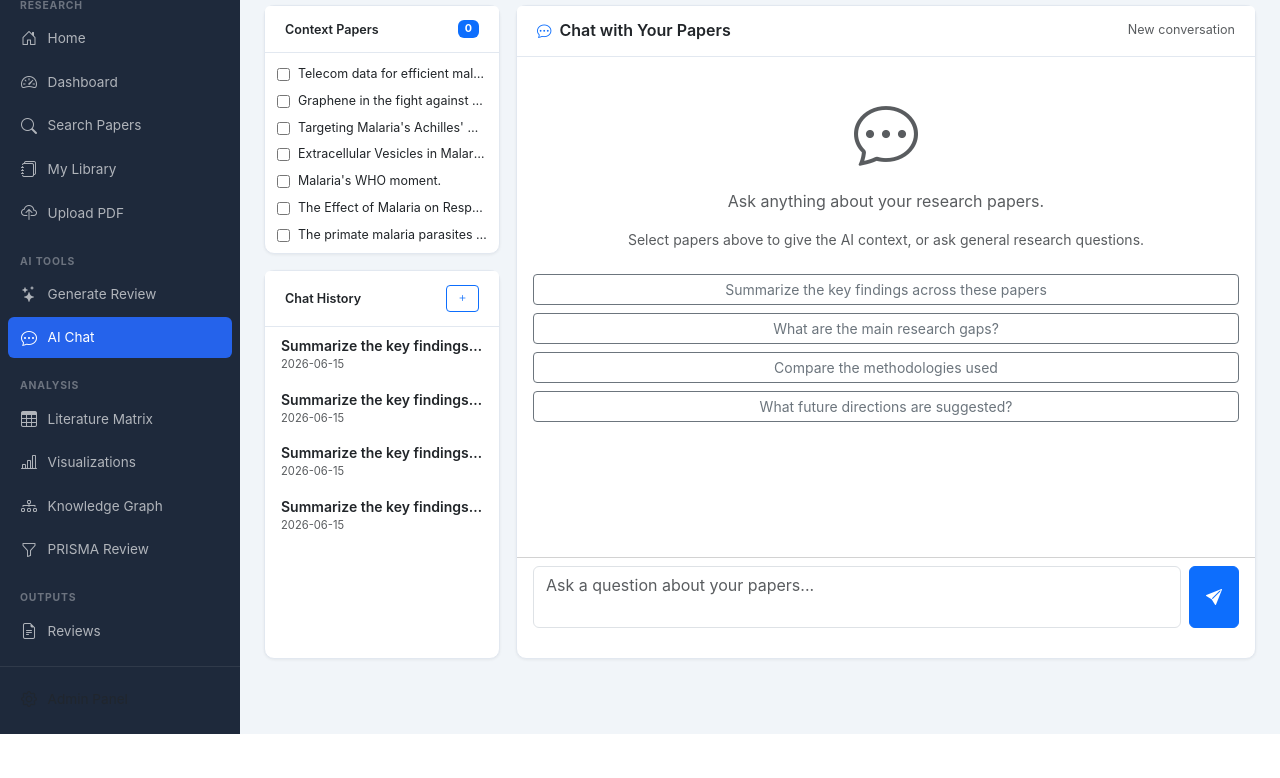
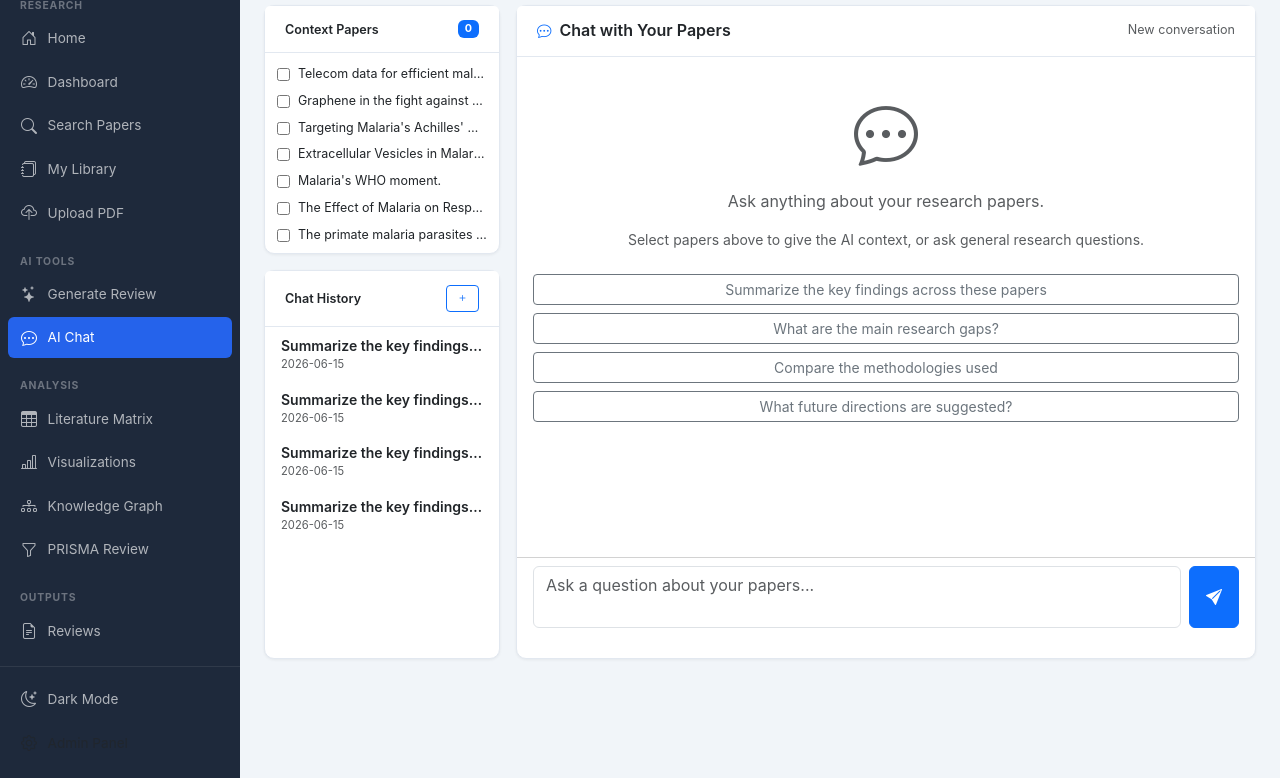
Before and after one commit to julisunkan/literature, a Flask app: page /ai/chat in a window 1280 px wide. Shown: the part 87-865 px from the top of the page. Before the commit the page ends 821 px from the top, so only its background shows below. Run offline with Flask 3, Linux system fonts and the light colour scheme; data comes from the database, SQL or seed files in the repository.

Commit message:
Add dark mode functionality to the application interface
Implements a dark mode toggle that saves user preferences in localStorage. Includes CSS for dark theme and JavaScript for seamless switching, with an anti-flash script in the head for immediate theme application.

Replit-Commit-Author: Agent
Replit-Commit-Session-Id: f0e80ddb-8cc3-4754-8471-07f9b031f8ca
Replit-Commit-Checkpoint-Type: full_checkpoint
Replit-Commit-Event-Id: ae791269-c842-40df-b1ff-7a8783a160e7
Replit-Commit-Screenshot-Url: https://storage.googleapis.com/screenshot-production-us-central1/3c95be58-d715-4133-a506-2487d90dbb48/f0e80ddb-8cc3-4754-8471-07f9b031f8ca/vG2dsIX
Replit-Helium-Checkpoint-Created: true

```diff
--- a/static/css/style.css
+++ b/static/css/style.css
@@ -137,3 +137,56 @@ body { font-family: 'Inter', -apple-system, BlinkMacSystemFont, 'Segoe UI', sans
 ::-webkit-scrollbar-track { background: #f1f5f9; }
 ::-webkit-scrollbar-thumb { background: #cbd5e1; border-radius: 3px; }
 ::-webkit-scrollbar-thumb:hover { background: #94a3b8; }
+
+/* Dark mode toggle button */
+#darkToggle { background: none; border: none; padding: 0.55rem 0.75rem; border-radius: 6px; color: rgba(255,255,255,0.65); font-size: 0.85rem; cursor: pointer; display: flex; align-items: center; gap: 0.6rem; width: 100%; text-align: left; transition: all 0.15s; margin-bottom: 2px; }
+#darkToggle:hover { background: rgba(255,255,255,0.08); color: white; }
+#darkToggle i { font-size: 1rem; flex-shrink: 0; width: 18px; text-align: center; }
+
+/* ── Dark Mode ── */
+body.dark { background: #0f172a; color: #e2e8f0; }
+body.dark .top-nav { background: #1e293b; border-bottom-color: #334155; }
+body.dark .top-nav-title { color: #94a3b8; }
+body.dark .btn-outline-secondary { color: #94a3b8; border-color: #475569; }
+body.dark .btn-outline-secondary:hover { background: #334155; color: #e2e8f0; border-color: #475569; }
+body.dark .card { background: #1e293b; border-color: #334155; }
+body.dark .card-header { background: #1e293b; border-bottom-color: #334155; color: #e2e8f0; }
+body.dark .card-body { color: #e2e8f0; }
+body.dark .stat-card { background: #1e293b; border-color: #334155; }
+body.dark .stat-value { color: #f1f5f9; }
+body.dark .stat-label { color: #94a3b8; }
+body.dark .feature-card { background: #1e293b; border-color: #334155; color: #e2e8f0; }
+body.dark .feature-card:hover { box-shadow: 0 4px 16px rgba(37,99,235,0.2); }
+body.dark .hero-section { background: linear-gradient(135deg, #1e3a5f 0%, #2e1f5e 100%); }
+body.dark .review-section { background: #1e293b; border-color: #334155; }
+body.dark .review-content, body.dark .ai-response { color: #cbd5e1; }
+body.dark .chat-bubble.assistant { background: #1e293b; border-color: #334155; color: #e2e8f0; }
+body.dark .upload-zone { background: #1e293b; border-color: #475569; }
+body.dark .upload-zone:hover { border-color: var(--primary); background: rgba(37,99,235,0.1); }
+body.dark .prisma-box { background: #1e293b; }
+body.dark .table { color: #e2e8f0; border-color: #334155; }
+body.dark .table th { background: #1e293b; color: #94a3b8; border-color: #334155; }
+body.dark .table td { border-color: #334155; }
+body.dark .table-hover tbody tr:hover { background: rgba(255,255,255,0.04); }
+body.dark .form-control, body.dark .form-select { background: #1e293b; border-color: #475569; color: #e2e8f0; }
+body.dark .form-control:focus, body.dark .form-select:focus { background: #1e293b; border-color: var(--primary); color: #e2e8f0; box-shadow: 0 0 0 0.2rem rgba(37,99,235,0.25); }
+body.dark .form-control::placeholder { color: #475569; }
+body.dark .input-group-text { background: #334155; border-color: #475569; color: #94a3b8; }
+body.dark .dropdown-menu { background: #1e293b; border-color: #334155; }
+body.dark .dropdown-item { color: #e2e8f0; }
+body.dark .dropdown-item:hover { background: #334155; }
+body.dark .dropdown-header, body.dark .dropdown-item-text { color: #94a3b8; }
+body.dark .border-bottom { border-bottom-color: #334155!important; }
+body.dark .text-muted { color: #64748b !important; }
+body.dark .bg-light { background: #1e293b !important; }
+body.dark .bg-white { background: #1e293b !important; }
+body.dark .alert-info { background: #1e3a5f; border-color: #2563eb; color: #bfdbfe; }
+body.dark .alert-warning { background: #3d2c0a; border-color: #d97706; color: #fde68a; }
+body.dark .alert-danger { background: #3d0a0a; border-color: #dc2626; color: #fca5a5; }
+body.dark .alert-success { background: #052e16; border-color: #16a34a; color: #86efac; }
+body.dark .modal-content { background: #1e293b; border-color: #334155; color: #e2e8f0; }
+body.dark .modal-header, body.dark .modal-footer { border-color: #334155; }
+body.dark .badge.bg-light { background: #334155 !important; color: #e2e8f0 !important; }
+body.dark ::-webkit-scrollbar-track { background: #0f172a; }
+body.dark ::-webkit-scrollbar-thumb { background: #334155; }
+body.dark ::-webkit-scrollbar-thumb:hover { background: #475569; }
--- a/templates/base.html
+++ b/templates/base.html
@@ -14,6 +14,8 @@
 <link href="https://cdn.jsdelivr.net/npm/bootstrap-icons@1.11.3/font/bootstrap-icons.min.css" rel="stylesheet">
 <link href="/static/css/style.css" rel="stylesheet">
 {% block head %}{% endblock %}
+<script>if(localStorage.getItem('theme')==='dark')document.documentElement.classList.add('dark-pending');</script>
+<style>.dark-pending body,.dark-pending{background:#0f172a!important;}</style>
 </head>
 <body>
 
@@ -79,6 +81,10 @@
     </div>
 
     <div class="sidebar-footer">
+      <button id="darkToggle" onclick="toggleDark()">
+        <i class="bi bi-moon-stars"></i>
+        <span>Dark Mode</span>
+      </button>
       <a href="/julisunkan" class="sidebar-link text-muted">
         <i class="bi bi-gear"></i> Admin Panel
       </a>
@@ -153,5 +159,26 @@
 <script src="https://cdn.jsdelivr.net/npm/bootstrap@5.3.2/dist/js/bootstrap.bundle.min.js"></script>
 <script src="/static/js/app.js"></script>
 {% block scripts %}{% endblock %}
+<script>
+(function(){
+  var dark = localStorage.getItem('theme') === 'dark';
+  if(dark) document.body.classList.add('dark');
+  document.documentElement.classList.remove('dark-pending');
+  updateDarkToggle(dark);
+})();
+
+function updateDarkToggle(isDark){
+  var btn = document.getElementById('darkToggle');
+  if(!btn) return;
+  btn.querySelector('i').className = isDark ? 'bi bi-sun' : 'bi bi-moon-stars';
+  btn.querySelector('span').textContent = isDark ? 'Light Mode' : 'Dark Mode';
+}
+
+function toggleDark(){
+  var isDark = document.body.classList.toggle('dark');
+  localStorage.setItem('theme', isDark ? 'dark' : 'light');
+  updateDarkToggle(isDark);
+}
+</script>
 </body>
 </html>
```
